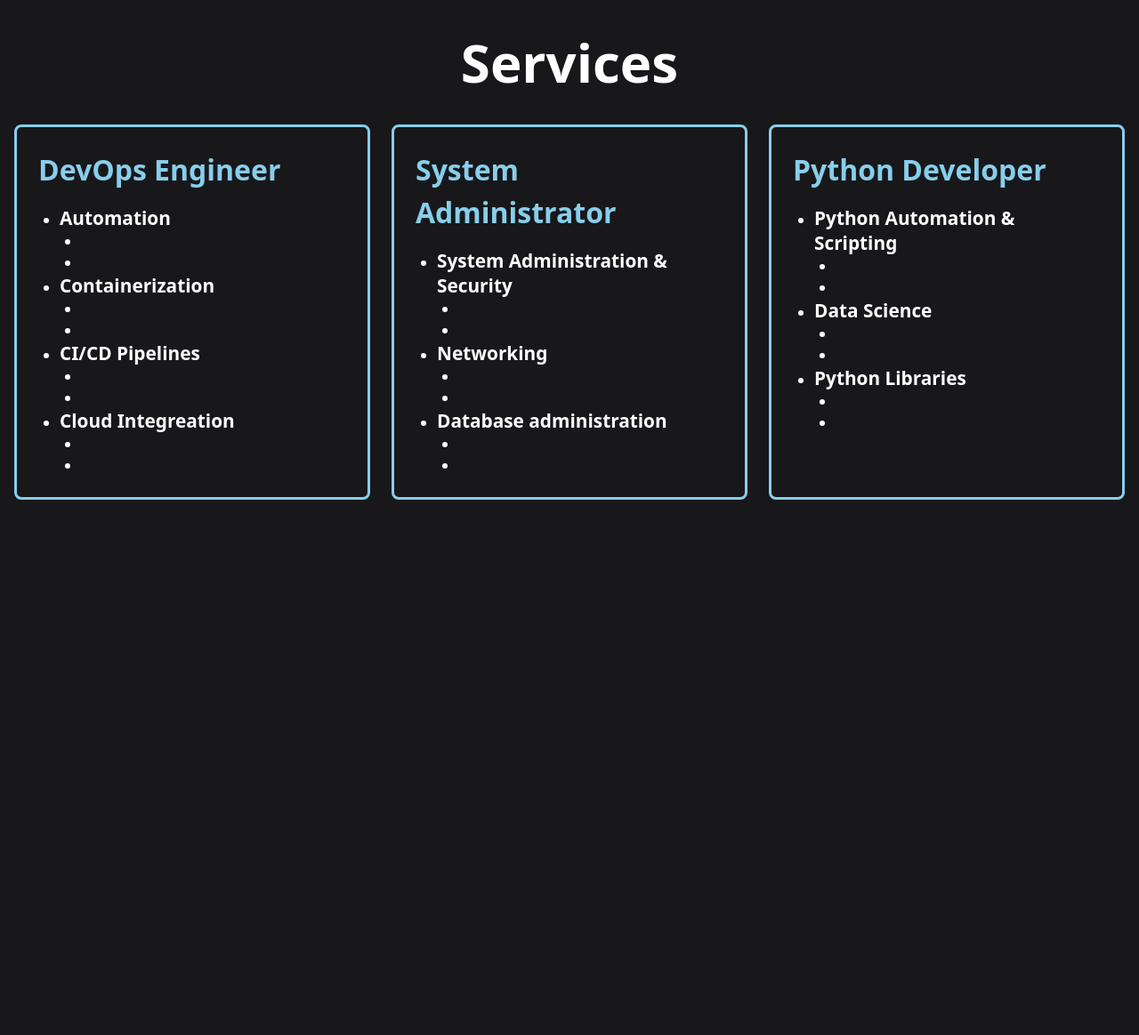
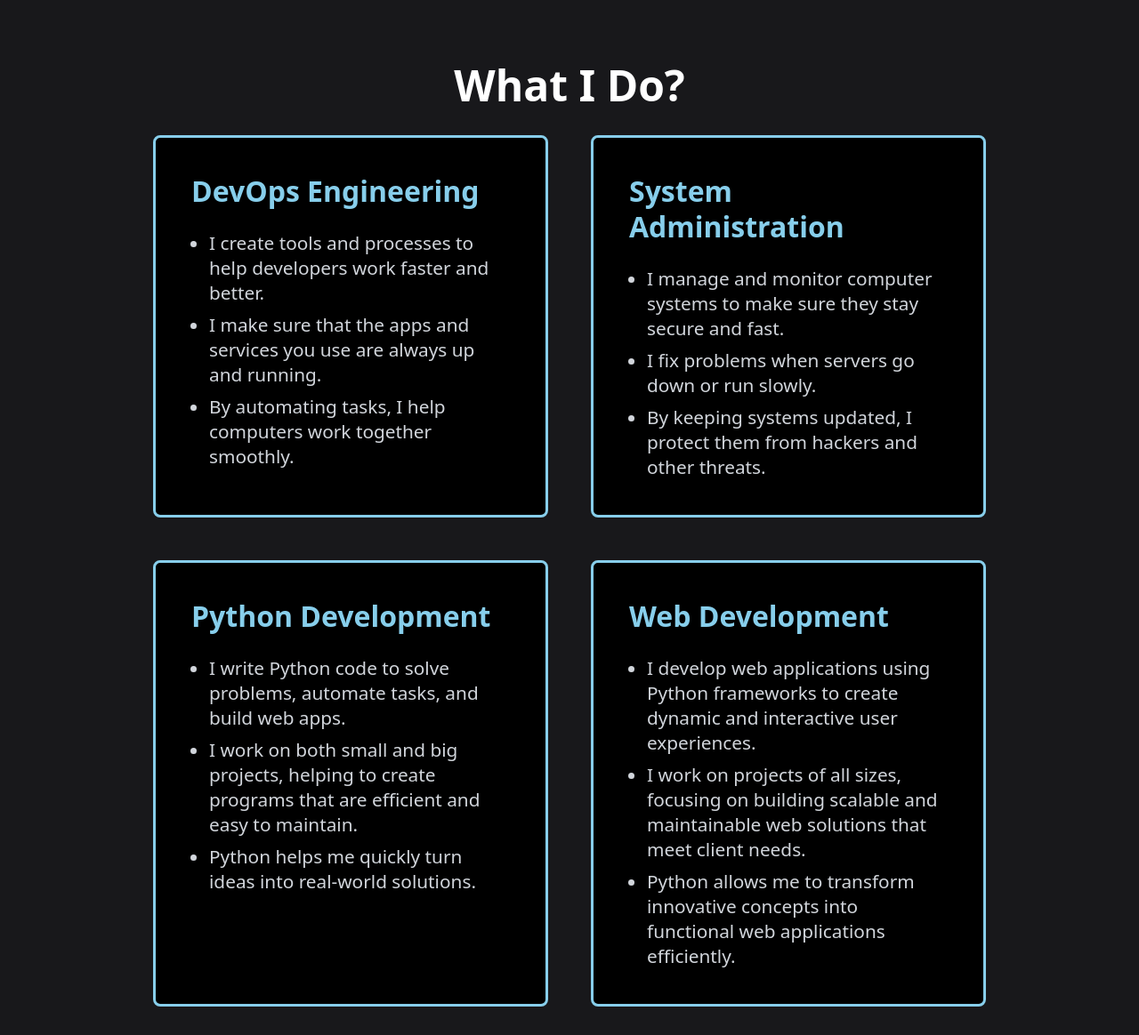
Before and after one commit to Abdullah-0-3/Abdullah-Portfolio, a Flask app: page /services in a window 1280 px wide. Shown: the part 58-1222 px from the top of the page at 89% size. Before the commit the page ends 620 px from the top, so only its background shows below. Run offline with Flask 3, Linux system fonts and the light colour scheme.

Commit message:
8: Services Page Done

```diff
--- a/app/templates/about.html
+++ b/app/templates/about.html
@@ -1,11 +1,13 @@
 {% extends "base.html" %}
 
 {% block title %}
-    Services - Muhammad Abdullah Abrar
+    About - Muhammad Abdullah Abrar
 {% endblock %}
 
 {% block content %}
 
-<h1 class="text-4xl font-bold text-center mt-10">About</h1>
+<div class="text-sky-500 text-3xl sm:text-4xl md:text-5xl font-bold mb-8">
+    About
+</div>
 
 {% endblock %}
--- a/app/templates/base.html
+++ b/app/templates/base.html
@@ -16,7 +16,9 @@
         <div class="container mx-auto px-4 py-2 flex justify-between items-center">
             <!-- Left Side: Your Name -->
             <div class="text-lg font-semibold text-sky-500">
+                <a href="/home">
                 Muhammad Abdullah Abrar
+                </a>
             </div>
             <!-- Hamburger Menu Icon for Mobile -->
             <div class="md:hidden">
--- a/app/templates/contact.html
+++ b/app/templates/contact.html
@@ -1,11 +1,13 @@
 {% extends "base.html" %}
 
 {% block title %}
-    Services - Muhammad Abdullah Abrar
+    Contact - Muhammad Abdullah Abrar
 {% endblock %}
 
 {% block content %}
 
-<h1 class="text-4xl font-bold text-center mt-10">Contact</h1>
+<div class="text-sky-500 text-3xl sm:text-4xl md:text-5xl font-bold mb-8">
+    Contact
+</div>
 
 {% endblock %}
--- a/app/templates/home.html
+++ b/app/templates/home.html
@@ -24,7 +24,7 @@
 
         <!-- Social Buttons Section -->
         <div class="mt-10 grid grid-cols-2 gap-8 mx-auto w-72">
-            <a href="{{ url_for('static', filename='assets/Muhammad Abdullah Abrar - DevOps Engineer.pdf') }}" target="_blank" class="btn-links flex items-center justify-center">
+            <a href="https://www.dropbox.com/scl/fi/0d779ki59g6o8yvowvt1l/Muhammad-Abdullah-Abrar-DevOps-Engineer.pdf?rlkey=prgezvzheu0sp853fg1sf84de&st=iesrvtug&dl=0" target="_blank" class="btn-links flex items-center justify-center">
                 <img src="{{ url_for('static', filename='assets/icons/resume.png') }}" alt="Resume Icon" class="w-6 h-6 mr-2">Resume
             </a>
             <a href="https://www.linkedin.com/in/muhammadabdullahabrar/" target="blank" class="btn-links flex items-center justify-center">
@@ -41,7 +41,7 @@
 
     <script>
         // JavaScript for Rotating Skills
-        const skills = ["DevOps Engineer", "System Administrator", "Python Developer"];
+        const skills = ["DevOps Engineer", "System Administrator", "Python Developer", "Web Developer"];
         let skillIndex = 0;
         const skillDisplay = document.getElementById("skill-display");
 
--- a/app/templates/services.html
+++ b/app/templates/services.html
@@ -5,111 +5,53 @@
 {% endblock %}
 
 {% block content %}
+<div class="py-8 flex flex-col items-center justify-center">
+    <!-- Section Title -->
+    <div class="text-sky-500 text-3xl sm:text-4xl md:text-5xl font-bold mb-8">
+        What I Do?
+    </div>
 
-<h1 class="text-6xl font-bold text-center mt-10">Services</h1>
+    <!-- Services Grid with wider boxes -->
+    <div class="grid grid-cols-1 sm:grid-cols-2 md:grid-cols-2 gap-12 w-full md:w-3/4">
 
-<!-- Services Section -->
-<div class="container mx-auto mt-10 grid grid-cols-1 md:grid-cols-3 gap-6">
-    <!-- Box 1 -->
-    <div class="p-6 border-2 border-sky-500 text-white rounded-lg">
-        <h2 class="text-abdullah font-bold text-sky-500 mb-4">DevOps Engineer</h2>
-        <ul class="list-disc pl-6">
-            <li>
-                <b class="text-lg">Automation</b>
-                <br>
-                <ul class="list-disc pl-6">
-                    <li></li>
-                    <li></li>
-                </ul>
-            </li>
-            <li>
-                <b class="text-lg">Containerization</b>
-                <br>
-                <ul class="list-disc pl-6">
-                    <li></li>
-                    <li></li>
-                </ul>
-            </li>
-            <li>
-                <b class="text-lg">CI/CD Pipelines</b>
-                <br>
-                <ul class="list-disc pl-6">
-                    <li></li>
-                    <li></li>
-                </ul>
-            </li>
-            <li>
-                <b class="text-lg">Cloud Integreation</b>
-                <br>
-                <ul class="list-disc pl-6">
-                    <li></li>
-                    <li></li>
-                </ul>
-            </li>
+        <!-- Service 1 -->
+        <div class="bg-black border-2 border-sky-500 p-10 rounded-lg hover:shadow-xl transition-shadow duration-300">
+            <h3 class="text-abdullah sm:text-3xl md:text-4xl text-sky-500 font-semibold mb-6">DevOps Engineering</h3>
+            <ul class="list-disc text-gray-300 text-lg md:text-xl pl-5 space-y-2">
+                <li>I create tools and processes to help developers work faster and better.</li>
+                <li>I make sure that the apps and services you use are always up and running.</li>
+                <li>By automating tasks, I help computers work together smoothly.</li>
             </ul>
         </div>
 
-    <!-- Box 2 -->
-    <div class="p-6 border-2 border-sky-500 text-white rounded-lg">
-        <h2 class="text-abdullah font-bold text-sky-500 mb-4">System Administrator</h2>
-        <ul class="list-disc pl-6">
-            <li>
-                <b class="text-lg">System Administration & Security</b>
-                <br>
-                <ul class="list-disc pl-6">
-                    <li></li>
-                    <li></li>
-                </ul>
-            </li>
-            <li>
-                <b class="text-lg">Networking</b>
-                <br>
-                <ul class="list-disc pl-6">
-                    <li></li>
-                    <li></li>
-                </ul>
-            </li>
-            <li>
-                <b class="text-lg">Database administration</b>
-                <br>
-                <ul class="list-disc pl-6">
-                    <li></li>
-                    <li></li>
-                </ul>
-            </li>
+        <!-- Service 2 -->
+        <div class="bg-black border-2 border-sky-500 p-10 rounded-lg hover:shadow-xl transition-shadow duration-300">
+            <h3 class="text-abdullah sm:text-3xl md:text-4xl text-sky-500 font-semibold mb-6">System Administration</h3>
+            <ul class="list-disc text-gray-300 text-lg md:text-xl pl-5 space-y-2">
+                <li>I manage and monitor computer systems to make sure they stay secure and fast.</li>
+                <li>I fix problems when servers go down or run slowly.</li>
+                <li>By keeping systems updated, I protect them from hackers and other threats.</li>
             </ul>
         </div>
 
-    <!-- Box 3 -->
-    <div class="p-6 border-2 border-sky-500 text-white rounded-lg">
-        <h2 class="text-abdullah font-bold text-sky-500 mb-4">Python Developer</h2>
-        <ul class="list-disc pl-6">
-            <li>
-                <b class="text-lg">Python Automation & Scripting</b>
-                <br>
-                <ul class="list-disc pl-6">
-                    <li></li>
-                    <li></li>
-                </ul>
-            </li>
-            <li>
-                <b class="text-lg">Data Science</b>
-                <br>
-                <ul class="list-disc pl-6">
-                    <li></li>
-                    <li></li>
-                </ul>
-            </li>
-            <li>
-                <b class="text-lg">Python Libraries</b>
-                <br>
-                <ul class="list-disc pl-6">
-                    <li></li>
-                    <li></li>
-                </ul>
-            </li>
+        <!-- Service 3 -->
+        <div class="bg-black border-2 border-sky-500 p-10 rounded-lg hover:shadow-xl transition-shadow duration-300">
+            <h3 class="text-abdullah sm:text-3xl md:text-4xl text-sky-500 font-semibold mb-6">Python Development</h3>
+            <ul class="list-disc text-gray-300 text-lg md:text-xl pl-5 space-y-2">
+                <li>I write Python code to solve problems, automate tasks, and build web apps.</li>
+                <li>I work on both small and big projects, helping to create programs that are efficient and easy to maintain.</li>
+                <li>Python helps me quickly turn ideas into real-world solutions.</li>
             </ul>
         </div>
+        <div class="bg-black border-2 border-sky-500 p-10 rounded-lg hover:shadow-xl transition-shadow duration-300">
+            <h3 class="text-abdullah sm:text-3xl md:text-4xl text-sky-500 font-semibold mb-6">Web Development</h3>
+            <ul class="list-disc text-gray-300 text-lg md:text-xl pl-5 space-y-2">
+                <li>I develop web applications using Python frameworks to create dynamic and interactive user experiences.</li>
+                <li>I work on projects of all sizes, focusing on building scalable and maintainable web solutions that meet client needs.</li>
+                <li>Python allows me to transform innovative concepts into functional web applications efficiently.</li>
+            </ul>
         </div>
 
+    </div>
+</div>
 {% endblock %}
```
Also changed, not shown: 1 other file. Lines whose indentation alone changed are shown as unchanged.
